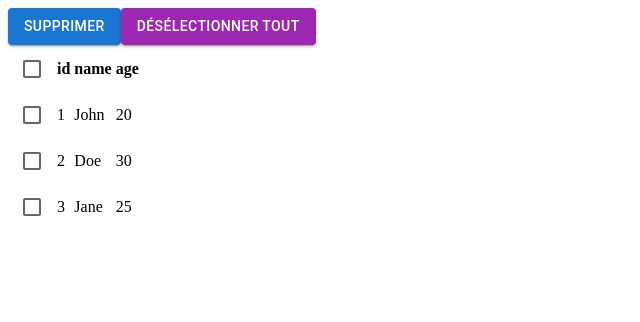
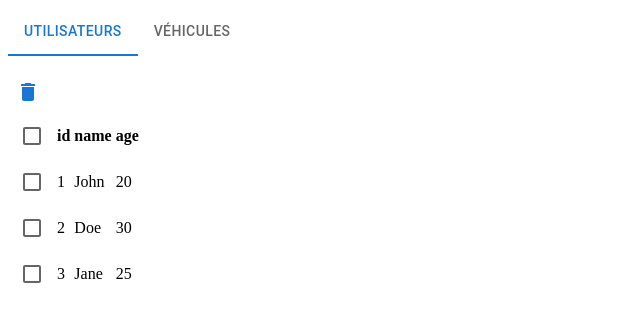
Before and after one commit to youneshenni/react-training-v4, a React (Vite) app: page / in a window 1280 px wide. Shown: the top 322 px of the page, without its empty margins (0-640 px from the left). Built offline with nearby package versions, Linux system fonts and the light colour scheme.

Commit message:
Adds Outlet

```diff
--- a/src/App.jsx
+++ b/src/App.jsx
@@ -1,20 +1,53 @@
 /* eslint-disable react/prop-types */
 
 import { createContext, useContext, useState } from "react";
-import { Button, Checkbox } from "@mui/material";
+import { Checkbox, Tabs, Tab, IconButton } from "@mui/material";
 import { SnackbarProvider, useSnackbar } from "notistack";
-import { createBrowserRouter, RouterProvider } from "react-router-dom";
+import {
+  createBrowserRouter,
+  RouterProvider,
+  Outlet,
+  useLocation,
+  useNavigate,
+} from "react-router-dom";
+import { Delete } from "@mui/icons-material";
 
 const router = createBrowserRouter([
   {
     path: "/",
-    element: <Users />,
-  },
-  {
-    path: "/vehicles",
-    element: <Vehicles />,
+    element: <NavigationOutlet />,
+    children: [
+      {
+        path: "/",
+        element: <Users />,
+      },
+      {
+        path: "/vehicles",
+        element: <Vehicles />,
+      },
+    ],
   },
 ]);
+
+export function NavigationOutlet() {
+  const location = useLocation();
+  const navigate = useNavigate();
+
+  return (
+    <>
+      <Tabs
+        value={location.pathname}
+        onChange={(e, target) => navigate(target)}
+        aria-label="basic tabs example"
+        sx={{ marginBottom: 2 }}
+      >
+        <Tab label="Utilisateurs" value="/" />
+        <Tab label="Véhicules" value="/vehicles" />
+      </Tabs>
+      <Outlet />
+    </>
+  );
+}
 
 export default function App() {
   return (
@@ -62,7 +95,8 @@ function Table({ rows: propsRows, columns }) {
   const { enqueueSnackbar } = useSnackbar();
   return (
     <div>
-      <Button
+      <IconButton
+        color="primary"
         variant="contained"
         onClick={() => {
           setRows(propsRows.filter(({ id }) => !isChecked(id)));
@@ -74,11 +108,8 @@ function Table({ rows: propsRows, columns }) {
           );
         }}
       >
-        Supprimer
-      </Button>
-      <Button variant="contained" color="secondary" onClick={clearCheckedRows}>
-        Désélectionner tout
-      </Button>
+        <Delete />
+      </IconButton>
       <table>
         <thead>
           <th>
```
